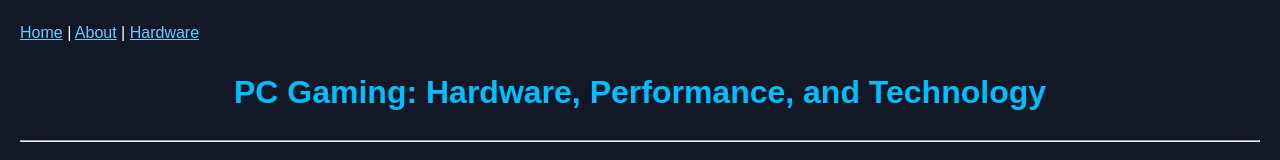
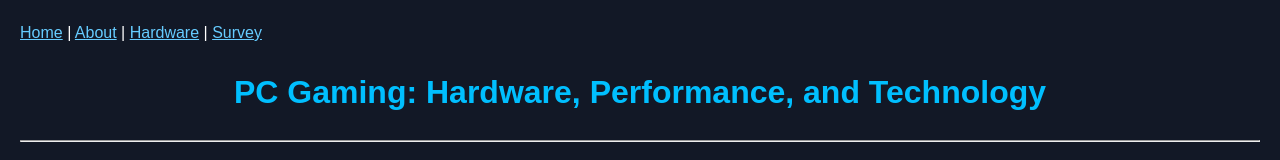
Before and after one commit to squidsumthin/pc-gaming-website, a plain HTML site: page index.html in a window 1280 px wide. Shown: the top 160 px of the page. Drawn offline with Linux system fonts and the light colour scheme.

Commit message:
Add Survey link to navigation menu

```diff
--- a/index.html
+++ b/index.html
@@ -14,7 +14,7 @@
 <!-- Website navigation menu -->
 <nav>
     <a href="index.html">Home</a> |
-    <a href="about.html">About</a> | <a href="table.html">Hardware</a>
+    <a href="about.html">About</a> | <a href="table.html">Hardware</a> | <a href="form.html">Survey</a>
 </nav>
 <!-- Main website header -->
 <header>
```
